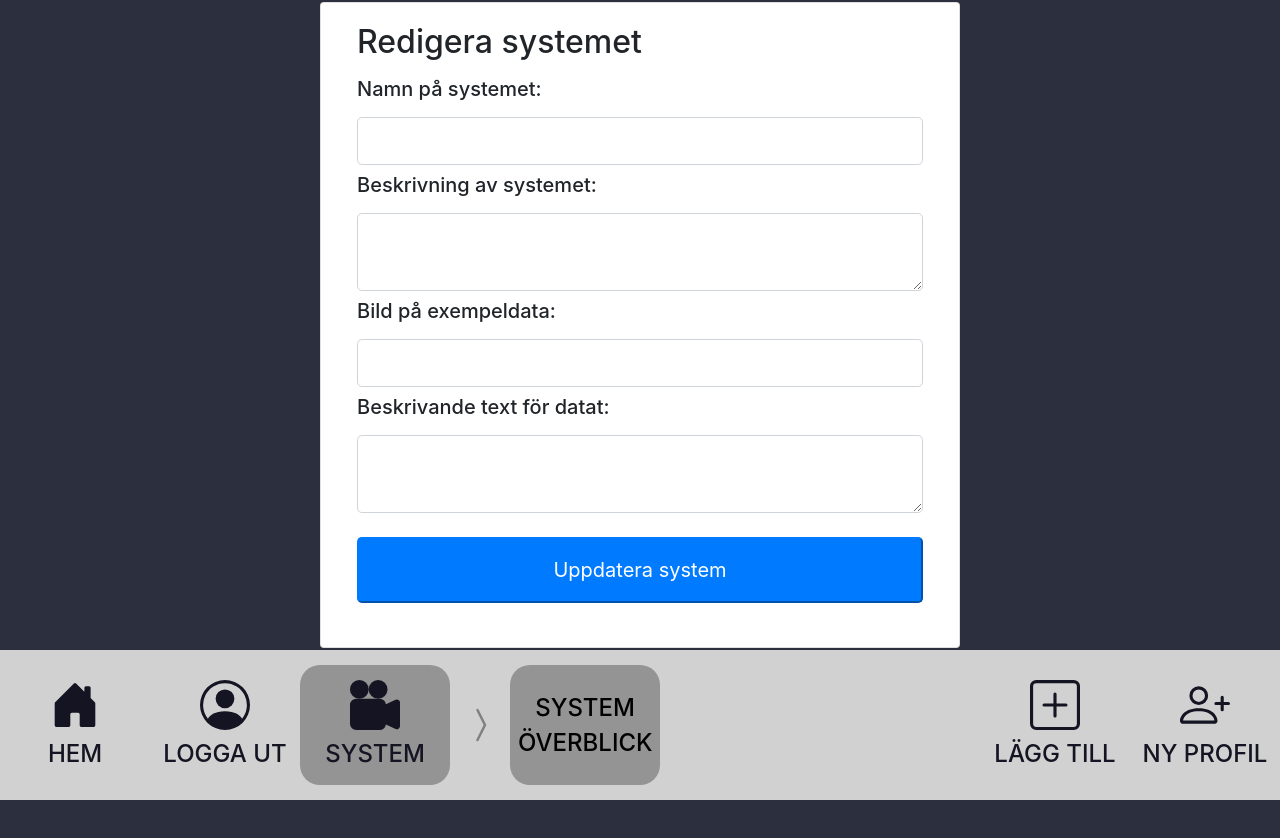
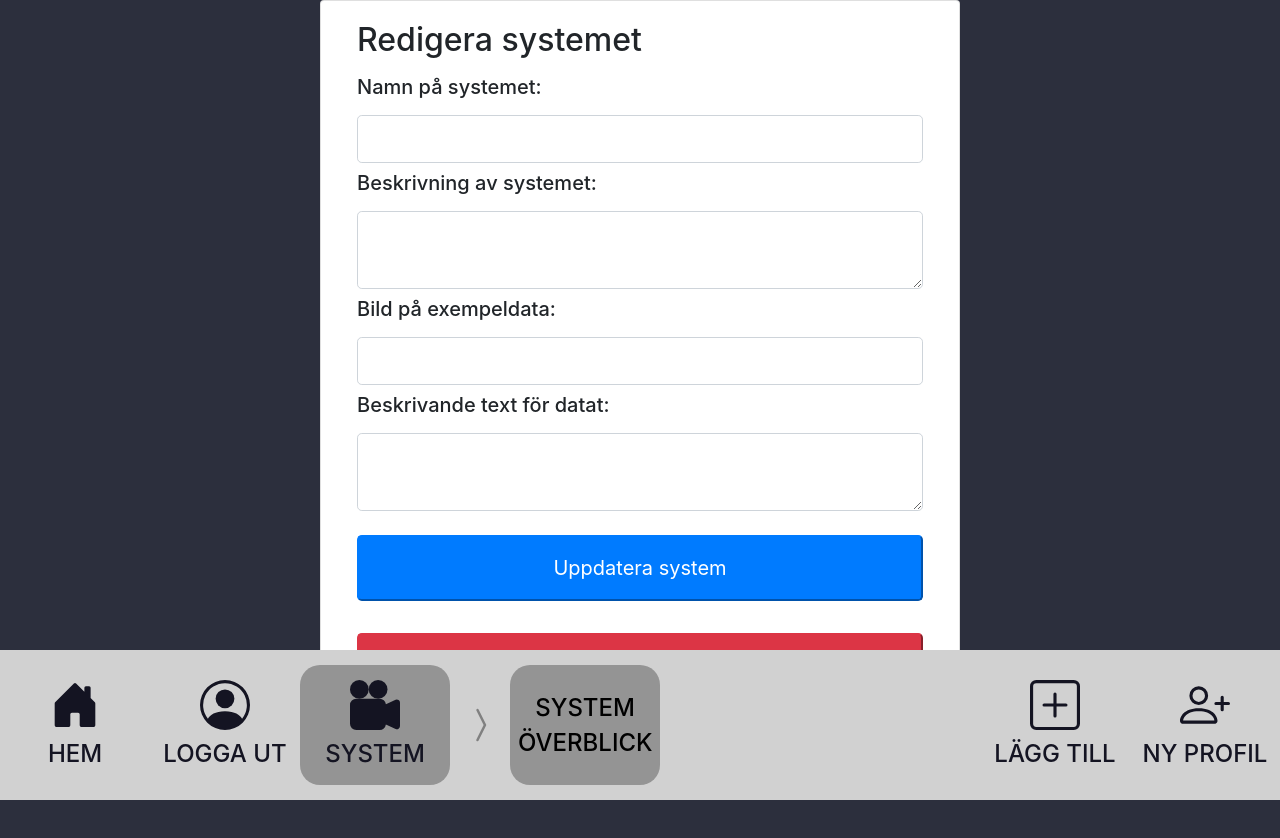
Before and after one commit to magdulator/x0001e, a React (Create React App) app in the folder frontend/: page /system/overview/1/edit in a window 1280 px wide. Shown: the top 838 px of the page. Before the commit the page ends 800 px from the top, so only its background shows below. Built offline with nearby package versions, Linux system fonts and the light colour scheme; no server answers; sample sign-in values are in the browser's storage.

Commit message:
end of day

```diff
--- a/frontend/src/components/screensaver.component.js
+++ b/frontend/src/components/screensaver.component.js
@@ -15,8 +15,8 @@ class Screensaver extends Component {
 
       getImages = async () => {
         try{
-            const res = await axios.get(process.env.REACT_APP_API_URL + '/images/');
-            if(!res.data.files) {
+            const res = await axios.get(process.env.REACT_APP_API_URL + '/images/screensaver/all');
+            if(!res.data) {
                 return;
             } else {
                 this.setState({images: res.data.files});
@@ -25,6 +25,7 @@ class Screensaver extends Component {
             console.log(err.message);
         }
     }
+
 
     configureImage = image => {
         return  process.env.REACT_APP_API_URL +'/images/' +image;
--- a/frontend/src/pages/edit-overview-specific.js
+++ b/frontend/src/pages/edit-overview-specific.js
@@ -17,6 +17,7 @@ export default class EditOverviewSpecific extends React.Component {
         }
         this.handleChange = this.handleChange.bind(this);
         this.handleSubmit = this.handleSubmit.bind(this);
+        this.deleteSystem = this.deleteSystem.bind(this);
     }
     componentDidMount(){
         this.getSystemInfo();
@@ -46,6 +47,19 @@ export default class EditOverviewSpecific extends React.Component {
         }
     }
 
+    deleteSystem = async () => {
+
+            await axios.post(process.env.REACT_APP_API_URL + `/systems/delete/${this.state.system}`)
+            .then(response => {
+                if(response.data !== null) {
+                    this.setState({success: response.data.message, errorMessage: ""})
+                    window.location.replace('/system/overview')
+                }
+            }).catch((e) => {
+                this.setState({errorMessage: e.response.data.message, success: ""});
+            });
+    }
+
     handleChange(event) {
         const target = event.target;
         const name = target.name;
@@ -68,7 +82,7 @@ export default class EditOverviewSpecific extends React.Component {
             title, description, img, exampleData
         }).then(response => {
             if(response.data !== null) {
-                this.setState({success: response.data.message})
+                this.setState({success: response.data.message, errorMessage: ""})
             }
         }).catch((e) => {
             this.setState({errorMessage: e.response.data.message, success: ""});
@@ -113,6 +127,10 @@ export default class EditOverviewSpecific extends React.Component {
                                         <h5>{this.state.success}</h5>
                                     </div>
                                 )}
+                                <button
+                                className = 'btn-lg btn-danger btn-block my-3 py-3 px-2'
+                                onClick = {()=>this.deleteSystem()}>Radera systemet</button>
+
                             </form>
                             ):(
                             <h2>Systemet finns inte i databasen</h2>
--- a/frontend/src/pages/upload-image.js
+++ b/frontend/src/pages/upload-image.js
@@ -8,6 +8,7 @@ class ImageUpload extends Component {
             selectedFile: null,
             preview: null,
             images: [],
+            screenImages: [],
             deleteMode: false,
             deleteModeText: "Radera bilder",
             errorMessage: "",
```
